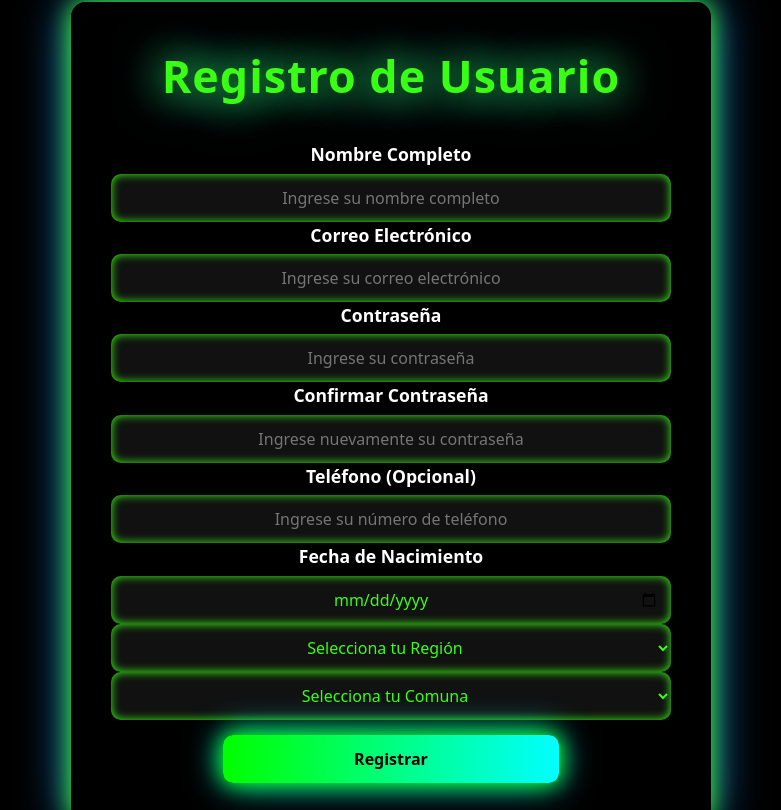
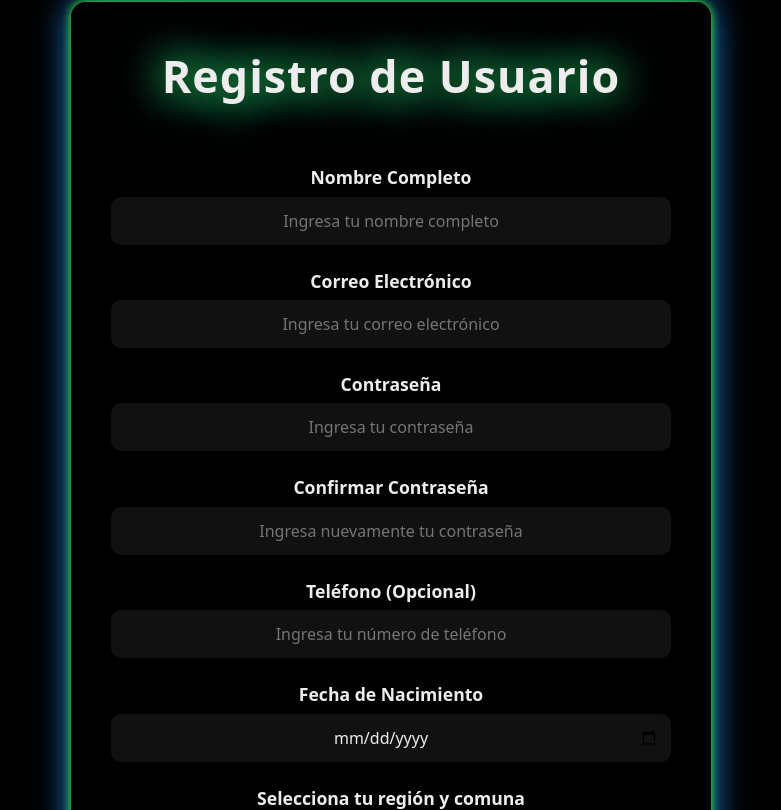
Before and after one commit to RafaelRiosFredes/LevelUpReact, a React (Vite) app in the folder levelup-project/: page / in a window 1280 px wide. Shown: the part 510-1320 px from the top of the page, without its empty margins (249-1030 px from the left). Built offline with nearby package versions, Linux system fonts and the light colour scheme.

Commit message:
Mejoras en Registro Usuario

```diff
--- a/levelup-project/src/assets/RegistroUsuario.css
+++ b/levelup-project/src/assets/RegistroUsuario.css
@@ -41,15 +41,11 @@ body {
   padding: 3rem 3.5rem;
   border-radius: 15px;
   background: rgba(0, 0, 0, 0.92);
-  box-shadow: 0 0 25px #39ff14, 0 0 50px #1e90ff;
+  box-shadow: 0 0 10px #39ff14, 0 0 35px #1e90ff;
   text-align: center;
-  transition: transform 0.3s ease, box-shadow 0.3s ease;
+
 }
 
-.RegistroUsuario-box:hover {
-  transform: scale(1.01);
-  box-shadow: 0 0 30px #39ff14, 0 0 60px #1e90ff;
-}
 
 /* ======== TÍTULO ======== */
 .Registro1 {
@@ -57,18 +53,19 @@ body {
   font-size: 2.8rem;
   padding-bottom: 1.5rem;
   text-shadow: 0 0 40px #39ff14, 0 0 50px #1e90ff;
-  color: #39ff14;
+  color: #ededed;
   letter-spacing: 1px;
 }
 
 /* ======== CAMPOS DEL FORMULARIO ======== */
 label {
   font-weight: bold;
-  color: #fff;
+  color: #ededed;
   text-align: left;
   display: block;
   margin-bottom: 6px;
   font-size: 1.1rem;
+  margin-top: 23px;
 }
 
 input,
@@ -80,9 +77,8 @@ select {
   border-radius: 10px;
   text-align: center;
   font-size: 1rem;
-  color: #39ff14;
+  color: #ededed;
   background-color: #111;
-  box-shadow: inset 0 0 10px #39ff14;
   outline: none;
   transition: box-shadow 0.3s ease, background-color 0.3s ease;
 }
@@ -90,28 +86,27 @@ select {
 input:focus,
 select:focus {
   background-color: #0b0b0b;
-  box-shadow: 0 0 15px #1e90ff, 0 0 25px #39ff14;
+  box-shadow: 0 0 15px #1e90ff, 0 0 9px #39ff14;
 }
+
+
 
 /* ======== BOTÓN PRINCIPAL ======== */
 .boton-registro {
-  width: 60%;
-  padding: 12px;
-  border: none;
+  width: 30%;
+  padding: 5px;
   border-radius: 10px;
-  background: linear-gradient(90deg, #00ff00, #00ffff);
-  color: #000;
+  border-bottom: none;
+  background: #000;
+  color: #ededed;
   font-weight: bold;
   font-size: 1rem;
-  cursor: pointer;
-  margin-top: 15px;
-  box-shadow: 0 0 20px #00ff00, 0 0 35px #00ffff;
-  transition: all 0.3s ease;
+  margin-top: 35px;
 }
 
 .boton-registro:hover {
   transform: scale(1.05);
-  box-shadow: 0 0 25px #00ffff, 0 0 50px #00ff00;
+  box-shadow: 0 0 10px #00ffff, 0 0 20px #00ff00;
 }
 
 /* ======== MENSAJES DE VALIDACIÓN ======== */
--- a/levelup-project/src/pages/RegistroUsuario.tsx
+++ b/levelup-project/src/pages/RegistroUsuario.tsx
@@ -19,7 +19,7 @@ export const RegistroUsuario = () => {
   const [descuento, setDescuento] = useState(false);
   const [comunas, setComunas] = useState<string[]>([]);
 
-  // 🔹 Regiones con comunas
+  // Regiones con comunas
   const regionesConComunas: Record<string, string[]> = {
     "Arica y Parinacota": ["Arica", "Putre", "Camarones", "General Lagos"],
     "Tarapacá": ["Iquique", "Alto Hospicio", "Pozo Almonte", "Camiña", "Pica"],
@@ -28,7 +28,7 @@ export const RegistroUsuario = () => {
     "Coquimbo": ["La Serena", "Coquimbo", "Ovalle", "Illapel", "Vicuña"],
     "Valparaíso": ["Valparaíso", "Viña del Mar", "Quilpué", "Villa Alemana", "San Antonio"],
     "Metropolitana": ["Santiago", "Maipú", "Puente Alto", "Las Condes", "Ñuñoa", "Providencia"],
-    "O’Higgins": ["Rancagua", "Machalí", "San Vicente", "Santa Cruz"],
+    "O'Higgins": ["Rancagua", "Machalí", "San Vicente", "Santa Cruz"],
     "Maule": ["Talca", "Curicó", "Linares", "Cauquenes"],
     "Ñuble": ["Chillán", "Bulnes", "San Carlos", "Quillón"],
     "Biobío": ["Concepción", "Los Ángeles", "Coronel", "Talcahuano", "San Pedro de la Paz"],
@@ -73,29 +73,36 @@ export const RegistroUsuario = () => {
 
     // Validaciones
     if (!nombre || !email || !contrasena || !confirmarContrasena || !fechaNacimiento) {
-      setMensaje("⚠️ Completa todos los campos obligatorios.");
+      setMensaje("Completa todos los campos obligatorios.");
       return;
     }
 
     if (contrasena !== confirmarContrasena) {
-      setMensaje("❌ Las contraseñas no coinciden.");
+      setMensaje("Las contraseñas no coinciden.");
       return;
     }
 
     const edad = calcularEdad(fechaNacimiento);
     if (edad < 18) {
-      setMensaje("🚫 Debes ser mayor de 18 años para registrarte.");
+      setMensaje("Solo +18 pueden registrarse.");
       return;
     }
 
     // Obtener usuarios guardados
     const usuariosGuardados = JSON.parse(localStorage.getItem("usuarios") || "[]");
 
-    // Crear usuario con ID único
+    // Crear usuario con ID
     const nuevoUsuario = {
       id: usuariosGuardados.length > 0 ? usuariosGuardados[usuariosGuardados.length - 1].id + 1 : 1,
-      ...formData,
+      nombre: formData.nombre,
+      email: formData.email,
+      contrasena: formData.contrasena,
+      telefono: formData.telefono,
+      fechaNacimiento: formData.fechaNacimiento,
+      region: formData.region,
+      comuna: formData.comuna,
       descuento: descuento ? 20 : 0,
+      fechaRegistro: new Date().toISOString().split('T')[0] // Fecha de registro
     };
 
     // Guardar en localStorage
@@ -105,9 +112,9 @@ export const RegistroUsuario = () => {
 
     // Mensaje final
     if (descuento) {
-      setMensaje("🎉 ¡Bienvenido a LEVEL-UP GAMER! Has obtenido un 20% de descuento por ser estudiante DUOC UC.");
+      setMensaje("¡Bienvenido a LEVEL-UP! Tienes un 20% de descuento por ser estudiante DUOC UC.");
     } else {
-      setMensaje(`✅ ¡Bienvenido a LEVEL-UP GAMER, ${nombre}!`);
+      setMensaje(`¡Bienvenido a LEVEL-UP, ${nombre}!`);
     }
 
     // Redirección
@@ -140,7 +147,7 @@ export const RegistroUsuario = () => {
               type="text"
               id="nombre"
               name="nombre"
-              placeholder="Ingrese su nombre completo"
+              placeholder="Ingresa tu nombre completo"
               value={formData.nombre}
               onChange={handleChange}
             />
@@ -150,7 +157,7 @@ export const RegistroUsuario = () => {
               type="email"
               id="email"
               name="email"
-              placeholder="Ingrese su correo electrónico"
+              placeholder="Ingresa tu correo electrónico"
               value={formData.email}
               onChange={handleChange}
             />
@@ -160,7 +167,7 @@ export const RegistroUsuario = () => {
               type="password"
               id="contrasena"
               name="contrasena"
-              placeholder="Ingrese su contraseña"
+              placeholder="Ingresa tu contraseña"
               value={formData.contrasena}
               onChange={handleChange}
             />
@@ -170,7 +177,7 @@ export const RegistroUsuario = () => {
               type="password"
               id="confirmarContrasena"
               name="confirmarContrasena"
-              placeholder="Ingrese nuevamente su contraseña"
+              placeholder="Ingresa nuevamente tu contraseña"
               value={formData.confirmarContrasena}
               onChange={handleChange}
             />
@@ -180,7 +187,7 @@ export const RegistroUsuario = () => {
               type="tel"
               id="telefono"
               name="telefono"
-              placeholder="Ingrese su número de teléfono"
+              placeholder="Ingresa tu número de teléfono"
               value={formData.telefono}
               onChange={handleChange}
             />
@@ -195,6 +202,7 @@ export const RegistroUsuario = () => {
             />
 
             <div className="selector-region">
+                 <label className="titulo-RC"> Selecciona tu región y comuna</label>
               <select id="region" name="region" value={formData.region} onChange={handleChange}>
                 <option value="">Selecciona tu Región</option>
                 {Object.keys(regionesConComunas).map((r, i) => (
@@ -215,13 +223,13 @@ export const RegistroUsuario = () => {
             </div>
 
             <button className="boton-registro" type="submit">
-              Registrar
+              Registrarse
             </button>
 
             {mensaje && (
               <p
                 style={{
-                  color: mensaje.includes("✅") || mensaje.includes("🎉") ? "#39ff14" : "#ff4040",
+                  color: mensaje.includes("¡Bienvenido") ? "#39ff14" : "#ff4040",
                   marginTop: "15px",
                 }}
               >
```
